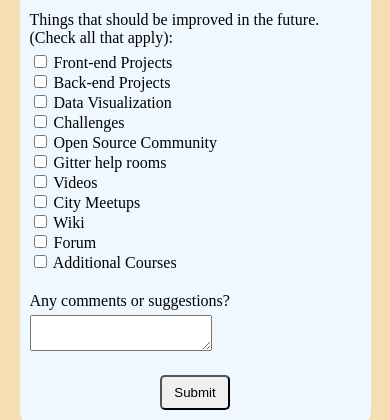
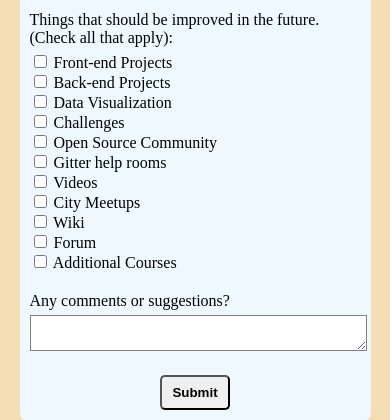
Before and after one commit to PatMan10/survey_form, a PHP site: page /page.html in a window 390 px wide. Shown: the part 590-1010 px from the top of the page. Run offline with PHP 8.4, Linux system fonts and the light colour scheme.

Commit message:
added meta tag in head to make responsive

```diff
--- a/css/styles.css
+++ b/css/styles.css
@@ -34,7 +34,8 @@ select {
 }
 
 textarea {
-  max-width: 100%;
+  width: 100%;
+  border: 1px solid gray;
 }
 
 .row {
@@ -51,6 +52,7 @@ textarea {
   display: block;
   margin: auto;
   border-radius: 5px;
+  font-weight: bold;
 }
 
 @media (min-width: 600px) {
--- a/page.html
+++ b/page.html
@@ -2,6 +2,7 @@
 <html>
   <head>
     <meta charset="UTF-8">
+    <meta name="viewport" content="width=device-width, initial-scale=1.0">
     <title>Survey Form</title>
     <link href="./css/styles.css" rel="stylesheet" type="text/css"/>
   </head>
```
